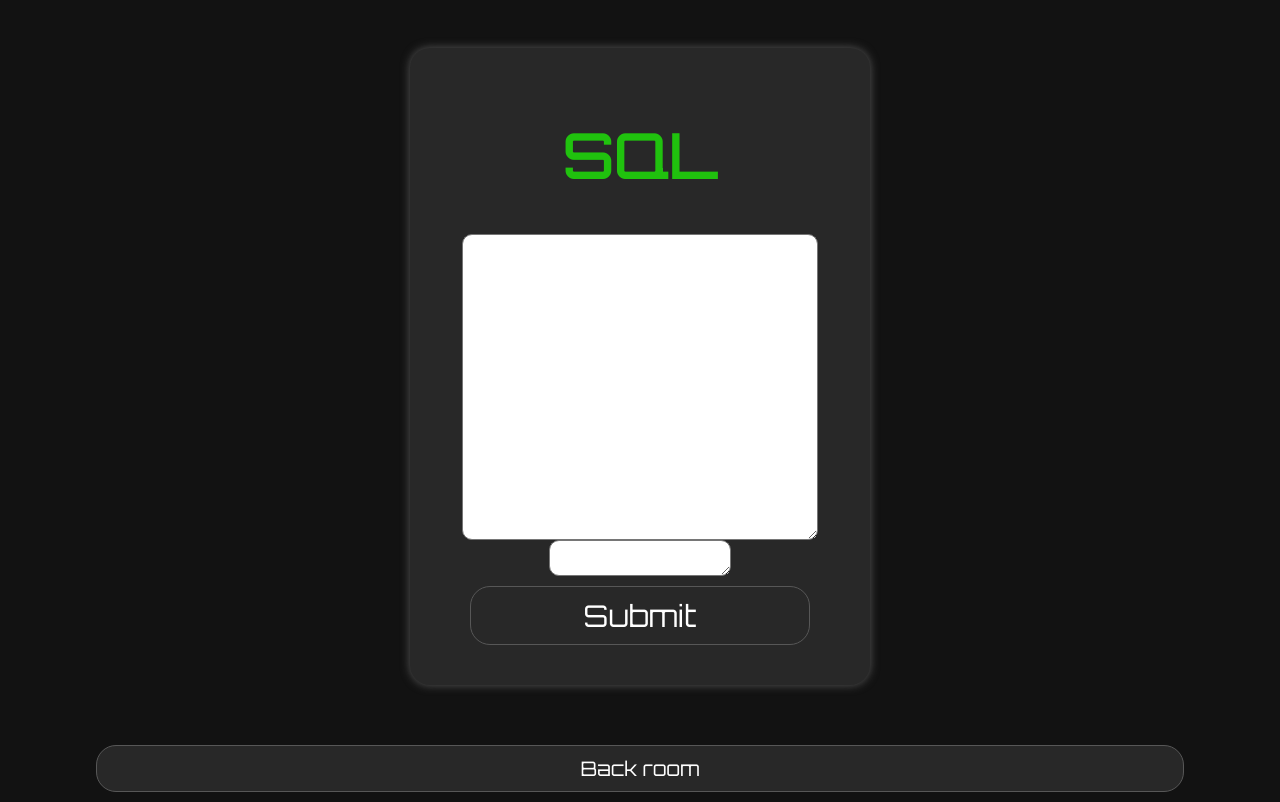
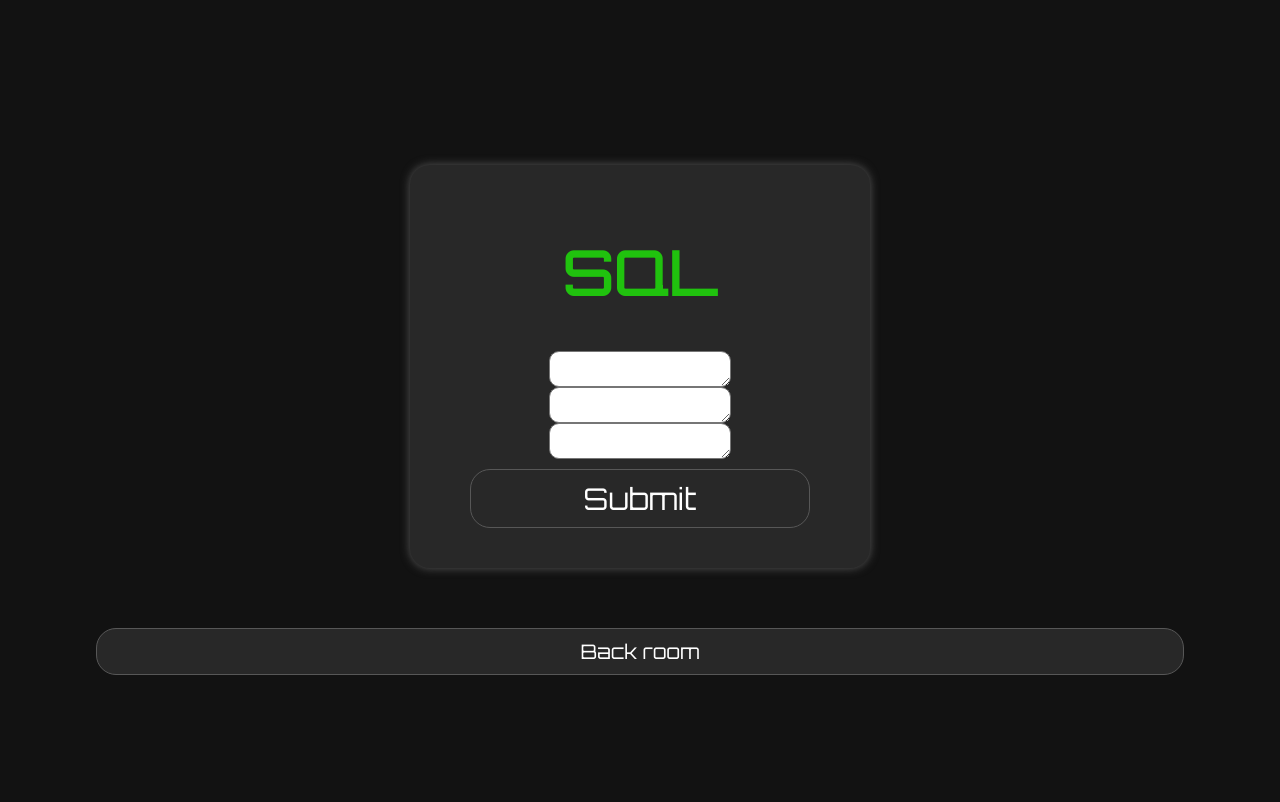
Before and after one commit to EasonMa1123/chatRoom, a Flask app: page /admin in a window 1280 px wide. After the commit the page ends 675 px from the top, so only its background shows below. Run offline with Flask 3, Linux system fonts and the light colour scheme.

Commit message:
resrict admin only can use select sql

```diff
--- a/DataBase.py
+++ b/DataBase.py
@@ -132,8 +132,14 @@ class DataRecord:
                 data = self.cc.fetchall()
                 # Decrypt results if needed
                 return [{key: self.unencrypting_data(value) if isinstance(value, str) else value for key, value in row.items()} for row in data]
+            elif query.strip().lower().startswith("show"):
+                data = self.cc.fetchall()
+                return data
             else:
                 self.DataBase.commit()
                 return True
         except Exception as e:
             return f"Error executing query: {str(e)}"
+
+
+print(DataRecord().execute_custom_query("SHOW tables"))
--- a/app.py
+++ b/app.py
@@ -158,10 +158,11 @@ def email_verification():
 
 @app.route('/customSQL',methods=['POST'])
 def custom_SQL():
-    sql = request.form['sql']
+    field_name = request.form['field']
+    table = request.form['table']
     param = str(request.form['param'])
     param = tuple(param.split(",")) if param!= "" else None
-
+    sql = f'SELECT {field_name} FROM {table}'
     data = DataRecord().execute_custom_query(sql,param)
 
     return jsonify({"log":str(data)})
--- a/static/home.js
+++ b/static/home.js
@@ -114,9 +114,10 @@ function createRoom() {
 
 
 function submit_command(){
-    var command = document.getElementById("command-area").value
+    var field = document.getElementById("field-area").value
+    var table = document.getElementById("table-area").value
     var param = document.getElementById("param-area").value
-    $.post('/customSQL',{sql:command,param:param},function(data){
+    $.post('/customSQL',{field:field,table:table,param:param},function(data){
         if (data.log.startsWith("Error executing query") || data.log == true){
             document.getElementById("log").innerHTML= data.log
             let logTableDiv = document.getElementById("log-table");
--- a/templates/admin.html
+++ b/templates/admin.html
@@ -17,7 +17,8 @@
 
         <div class="processor">
             <h1>SQL</h1>
-            <textarea type="text"  class="sql-textarea" id="command-area" placeholder="SQL...."></textarea>
+            <textarea type="text"  class="sql-textarea" id="field-area" placeholder="SQL...."></textarea>
+            <textarea type="text"  class="sql-textarea" id="table-area" placeholder="SQL...."></textarea>
             <textarea type="text" class="sql-textarea" id="param-area" placeholder="Paramenter"></textarea>
             <button onclick="submit_command()">Submit</button>
             <a id="log"></a>
```
